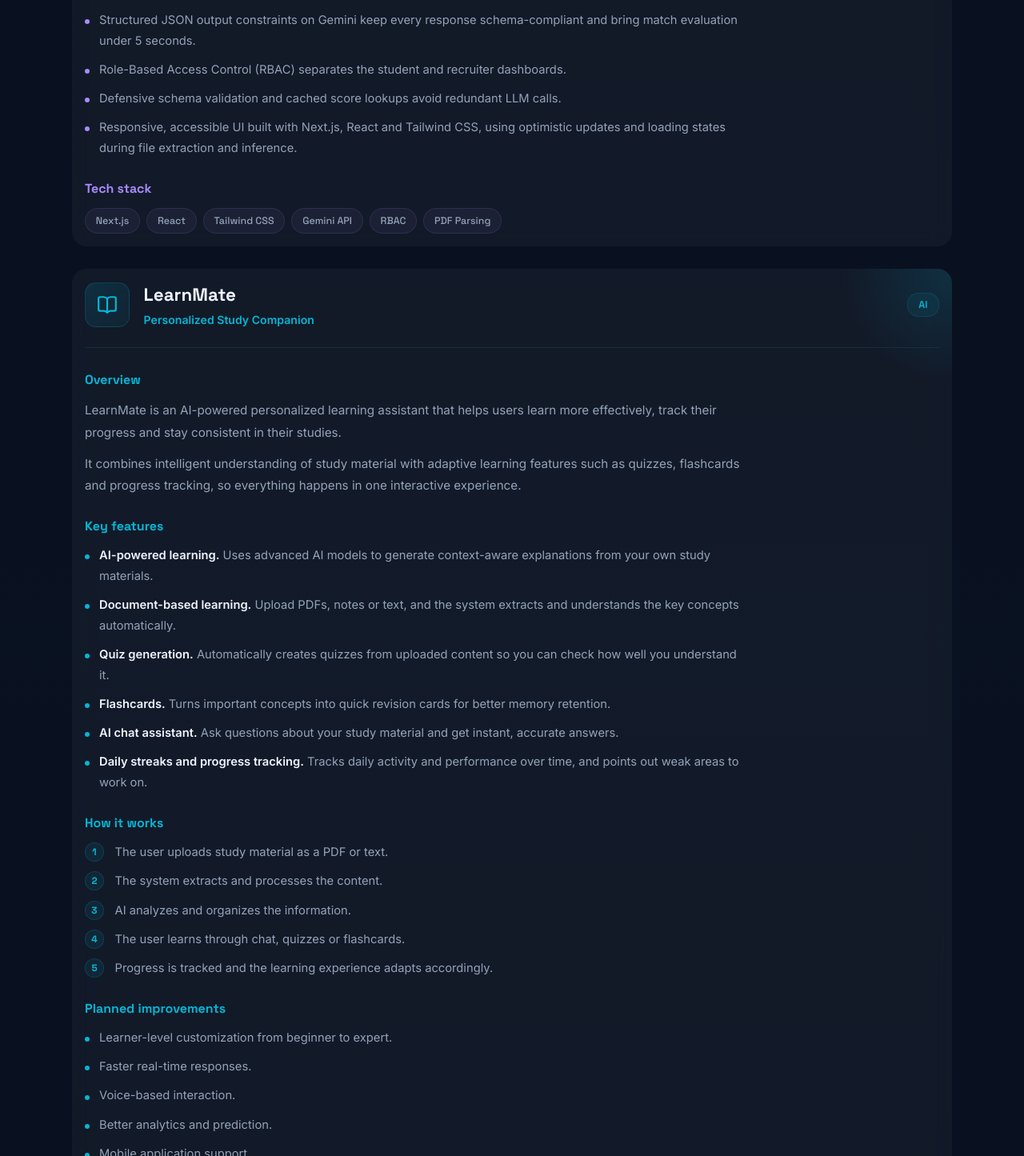
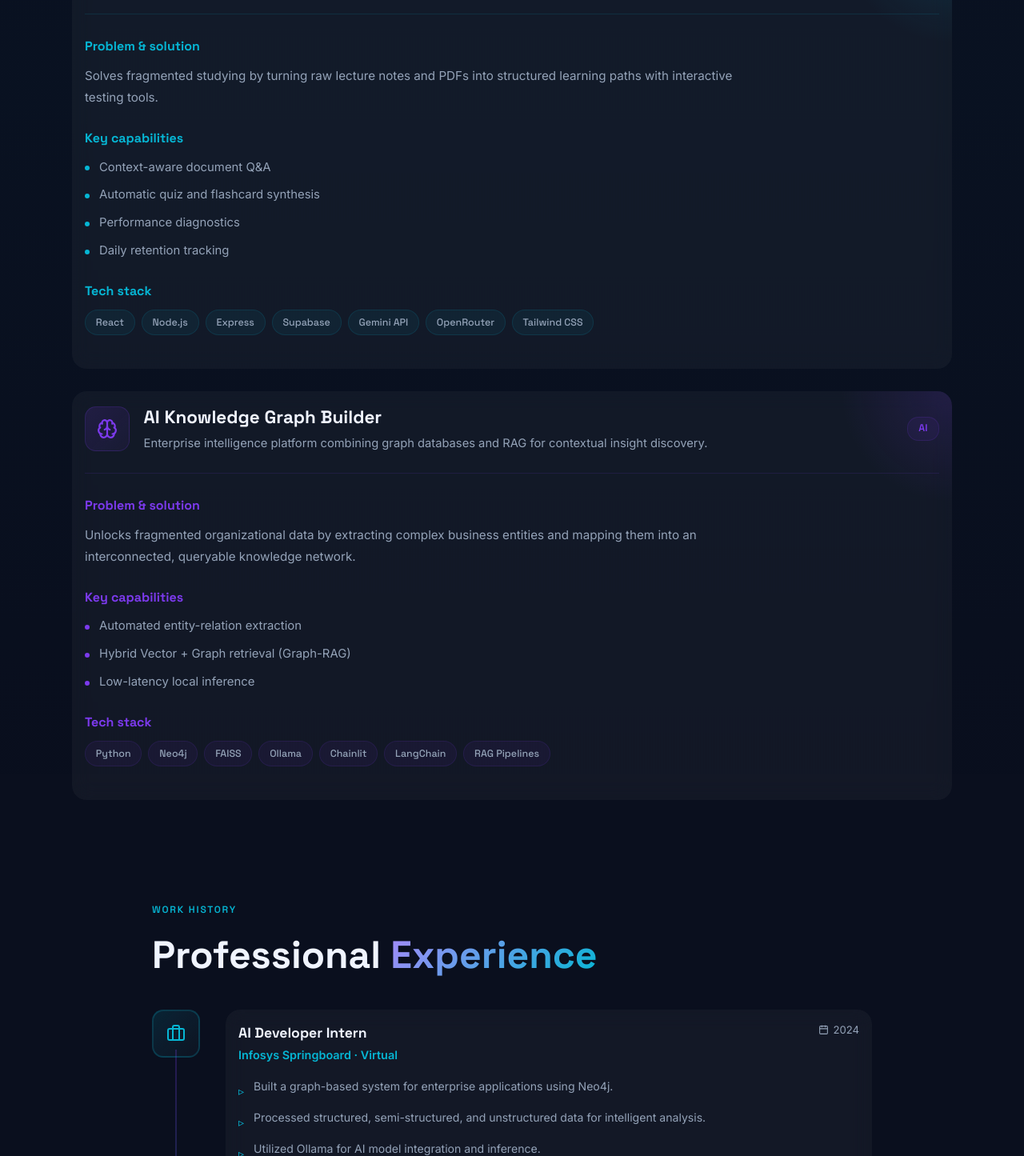
Before and after one commit to priyadharshini-6/Portfolio, a React (Vite) app: page / in a window 1280 px wide. Shown: the part 3485-4930 px from the top of the page at 80% size. Built offline with nearby package versions, Linux system fonts and the light colour scheme.

Commit message:
Update Projects.jsx

```diff
--- a/src/components/Projects.jsx
+++ b/src/components/Projects.jsx
@@ -4,205 +4,69 @@
 
 const FILTERS = ['All', 'Full Stack', 'AI'];
 
-/*
-  Section types:
-  - text:   items = [paragraph, ...]
-  - list:   items = [{ t: 'bold lead', d: 'description' } | 'plain line', ...]
-  - steps:  items = ['step', ...]  (numbered, used only for real sequences)
-*/
 const projects = [
   {
     icon: <UserCheck size={26} />,
     title: 'IntelliMatch AI',
-    subtitle: 'Full-Stack Developer & AI Integrator',
     domain: 'Full Stack',
+    tagline: 'End-to-end AI recruitment platform matching candidates to internships with sub-5s latency.',
+    problem:
+      'Eliminates manual application screening by parsing PDF resumes, evaluating candidate fit against job requirements, and highlighting actionable skill gaps.',
+    capabilities: [
+      '0–100% deterministic fit scoring',
+      'Blind recruiter screening',
+      'Automated cover letters',
+      'Dual-role RBAC dashboards',
+    ],
+    tags: ['Next.js', 'React', 'Tailwind CSS', 'Gemini API', 'PDF Parser', 'RBAC'],
     color: '#a78bfa',
     glow: 'rgba(167,139,250,0.15)',
-    sections: [
-      {
-        heading: 'Overview',
-        type: 'text',
-        items: [
-          'IntelliMatch AI is an AI-driven internship matching platform built to remove guesswork from early-career hiring. Candidates often struggle to judge how their skills measure up against a job listing, while recruiters have to sift through hundreds of unranked applications.',
-          'The platform closes that gap with instant compatibility scoring, targeted skill-gap insights and management tools for recruiters, all in one end-to-end application.',
-        ],
-      },
-      {
-        heading: 'Key features',
-        type: 'list',
-        items: [
-          { t: 'Automated resume parsing', d: 'Extracts text and technical competencies from uploaded PDF resumes and turns them into structured candidate profiles.' },
-          { t: 'Deterministic AI scoring engine', d: 'Uses the Gemini API to compare a candidate with a job listing and returns a 0–100% compatibility score with clear missing-skill recommendations.' },
-          { t: 'Candidate portal', d: 'Track applications, inspect the compatibility breakdown and generate a tailored, role-specific cover letter in one click.' },
-          { t: 'Recruiter portal', d: 'Manage listings, rank applicants automatically by AI score and use blind-screening workflows to evaluate candidates objectively and reduce hiring bias.' },
-        ],
-      },
-      {
-        heading: 'Engineering highlights',
-        type: 'list',
-        items: [
-          'Structured JSON output constraints on Gemini keep every response schema-compliant and bring match evaluation under 5 seconds.',
-          'Role-Based Access Control (RBAC) separates the student and recruiter dashboards.',
-          'Defensive schema validation and cached score lookups avoid redundant LLM calls.',
-          'Responsive, accessible UI built with Next.js, React and Tailwind CSS, using optimistic updates and loading states during file extraction and inference.',
-        ],
-      },
-    ],
-    tags: ['Next.js', 'React', 'Tailwind CSS', 'Gemini API', 'RBAC', 'PDF Parsing'],
   },
   {
     icon: <BookOpen size={26} />,
     title: 'LearnMate',
-    subtitle: 'Personalized Study Companion',
     domain: 'AI',
+    tagline: 'Interactive, document-grounded AI companion tailored for personalized study workflows.',
+    problem:
+      'Solves fragmented studying by turning raw lecture notes and PDFs into structured learning paths with interactive testing tools.',
+    capabilities: [
+      'Context-aware document Q&A',
+      'Automatic quiz and flashcard synthesis',
+      'Performance diagnostics',
+      'Daily retention tracking',
+    ],
+    tags: ['React', 'Node.js', 'Express', 'Supabase', 'Gemini API', 'OpenRouter', 'Tailwind CSS'],
     color: '#06b6d4',
     glow: 'rgba(6,182,212,0.15)',
-    sections: [
-      {
-        heading: 'Overview',
-        type: 'text',
-        items: [
-          'LearnMate is an AI-powered personalized learning assistant that helps users learn more effectively, track their progress and stay consistent in their studies.',
-          'It combines intelligent understanding of study material with adaptive learning features such as quizzes, flashcards and progress tracking, so everything happens in one interactive experience.',
-        ],
-      },
-      {
-        heading: 'Key features',
-        type: 'list',
-        items: [
-          { t: 'AI-powered learning', d: 'Uses advanced AI models to generate context-aware explanations from your own study materials.' },
-          { t: 'Document-based learning', d: 'Upload PDFs, notes or text, and the system extracts and understands the key concepts automatically.' },
-          { t: 'Quiz generation', d: 'Automatically creates quizzes from uploaded content so you can check how well you understand it.' },
-          { t: 'Flashcards', d: 'Turns important concepts into quick revision cards for better memory retention.' },
-          { t: 'AI chat assistant', d: 'Ask questions about your study material and get instant, accurate answers.' },
-          { t: 'Daily streaks and progress tracking', d: 'Tracks daily activity and performance over time, and points out weak areas to work on.' },
-        ],
-      },
-      {
-        heading: 'How it works',
-        type: 'steps',
-        items: [
-          'The user uploads study material as a PDF or text.',
-          'The system extracts and processes the content.',
-          'AI analyzes and organizes the information.',
-          'The user learns through chat, quizzes or flashcards.',
-          'Progress is tracked and the learning experience adapts accordingly.',
-        ],
-      },
-      {
-        heading: 'Planned improvements',
-        type: 'list',
-        items: [
-          'Learner-level customization from beginner to expert.',
-          'Faster real-time responses.',
-          'Voice-based interaction.',
-          'Better analytics and prediction.',
-          'Mobile application support.',
-        ],
-      },
-    ],
-    tags: ['React.js', 'Tailwind CSS', 'Node.js', 'Express.js', 'Gemini API', 'OpenRouter API', 'Supabase'],
   },
   {
     icon: <Brain size={26} />,
-    title: 'AI-Based Knowledge Graph Builder',
-    subtitle: 'AI Enterprise Intelligence Platform',
+    title: 'AI Knowledge Graph Builder',
     domain: 'AI',
+    tagline: 'Enterprise intelligence platform combining graph databases and RAG for contextual insight discovery.',
+    problem:
+      'Unlocks fragmented organizational data by extracting complex business entities and mapping them into an interconnected, queryable knowledge network.',
+    capabilities: [
+      'Automated entity-relation extraction',
+      'Hybrid Vector + Graph retrieval (Graph-RAG)',
+      'Low-latency local inference',
+    ],
+    tags: ['Python', 'Neo4j', 'FAISS', 'Ollama', 'Chainlit', 'LangChain', 'RAG Pipelines'],
     color: '#7c3aed',
     glow: 'rgba(124,58,237,0.15)',
-    sections: [
-      {
-        heading: 'Overview',
-        type: 'text',
-        items: [
-          'An enterprise intelligence system that uses data analytics and generative AI workflows to streamline decision-making and pull business insights out of complex organizational data.',
-          'It processes structured, semi-structured and unstructured data from multiple sources, extracts entities and relationships with AI-driven pipelines, and builds a knowledge graph in Neo4j that can be queried through a RAG-based system.',
-        ],
-      },
-      {
-        heading: 'What I built',
-        type: 'list',
-        items: [
-          { t: 'Data ingestion pipelines', d: 'Process and analyze organizational data from different sources and formats.' },
-          { t: 'Automated knowledge graph generation', d: 'AI extracts entities and relationships and stores them as a connected graph.' },
-          { t: 'Intelligent retrieval', d: 'Graph and RAG-based retrieval surfaces actionable insights from the data.' },
-          { t: 'Full-stack interface and backend services', d: 'Manage user queries, orchestrate AI model inference and present results in a clean analytical view.' },
-        ],
-      },
-      {
-        heading: 'Optimization',
-        type: 'list',
-        items: [
-          'Tuned the RAG retrieval pipeline for faster response times and more relevant answers.',
-          'Optimized model response latency and data formatting to produce reliable structured outputs for enterprise deployment.',
-        ],
-      },
-    ],
-    tags: ['Python', 'Neo4j', 'RAG', 'FAISS', 'Chainlit', 'Ollama', 'LLM Integration', 'Knowledge Graphs'],
   },
 ];
 
-function Section({ section, color }) {
+function Block({ title, color, children }) {
   return (
     <div style={{ marginBottom: '1.6rem' }}>
       <h4 style={{
         fontFamily: 'Space Grotesk', fontSize: '1rem', fontWeight: 700,
-        color, marginBottom: '0.75rem',
+        color, marginBottom: '0.7rem',
       }}>
-        {section.heading}
+        {title}
       </h4>
-
-      {section.type === 'text' && (
-        <div style={{ display: 'grid', gap: '0.75rem', maxWidth: '820px' }}>
-          {section.items.map(t => (
-            <p key={t} style={{ color: 'var(--text-muted)', lineHeight: 1.8, fontSize: '0.95rem' }}>
-              {t}
-            </p>
-          ))}
-        </div>
-      )}
-
-      {section.type === 'list' && (
-        <ul style={{ listStyle: 'none', padding: 0, margin: 0, display: 'grid', gap: '0.65rem', maxWidth: '820px' }}>
-          {section.items.map(item => {
-            const isObj = typeof item === 'object';
-            const key = isObj ? item.t : item;
-            return (
-              <li key={key} style={{ display: 'flex', gap: '0.75rem', fontSize: '0.92rem', lineHeight: 1.75 }}>
-                <span style={{
-                  width: '6px', height: '6px', borderRadius: '50%', flexShrink: 0,
-                  background: color, marginTop: '0.7rem',
-                }} />
-                <span style={{ color: 'var(--text-muted)' }}>
-                  {isObj ? (
-                    <>
-                      <strong style={{ color: 'var(--text)', fontWeight: 600 }}>{item.t}.</strong> {item.d}
-                    </>
-                  ) : item}
-                </span>
-              </li>
-            );
-          })}
-        </ul>
-      )}
-
-      {section.type === 'steps' && (
-        <ol style={{ listStyle: 'none', padding: 0, margin: 0, display: 'grid', gap: '0.65rem', maxWidth: '820px' }}>
-          {section.items.map((step, i) => (
-            <li key={step} style={{ display: 'flex', gap: '0.85rem', alignItems: 'flex-start' }}>
-              <span style={{
-                width: '24px', height: '24px', borderRadius: '50%', flexShrink: 0,
-                display: 'flex', alignItems: 'center', justifyContent: 'center',
-                fontSize: '0.75rem', fontWeight: 700, fontFamily: 'Space Grotesk',
-                color, background: `${color}15`, border: `1px solid ${color}30`,
-              }}>
-                {i + 1}
-              </span>
-              <span style={{ color: 'var(--text-muted)', fontSize: '0.92rem', lineHeight: 1.75 }}>{step}</span>
-            </li>
-          ))}
-        </ol>
-      )}
+      {children}
     </div>
   );
 }
@@ -333,10 +197,12 @@
                   </div>
 
                   <div style={{ flex: 1, minWidth: '220px' }}>
-                    <h3 style={{ fontFamily: 'Space Grotesk', fontSize: '1.4rem', fontWeight: 700, marginBottom: '0.2rem' }}>
+                    <h3 style={{ fontFamily: 'Space Grotesk', fontSize: '1.4rem', fontWeight: 700, marginBottom: '0.3rem' }}>
                       {p.title}
                     </h3>
-                    <p style={{ color: p.color, fontSize: '0.88rem', fontWeight: 600 }}>{p.subtitle}</p>
+                    <p style={{ color: 'var(--text-muted)', fontSize: '0.92rem', lineHeight: 1.6, maxWidth: '720px' }}>
+                      {p.tagline}
+                    </p>
                   </div>
 
                   <span style={{
@@ -348,21 +214,31 @@
                   </span>
                 </div>
 
-                {/* Detailed content */}
                 <div style={{ position: 'relative' }}>
-                  {p.sections.map(s => (
-                    <Section key={s.heading} section={s} color={p.color} />
+                  <Block title="Problem & solution" color={p.color}>
+                    <p style={{ color: 'var(--text-muted)', lineHeight: 1.8, fontSize: '0.95rem', maxWidth: '820px' }}>
+                      {p.problem}
+                    </p>
+                  </Block>
+
+                  <Block title="Key capabilities" color={p.color}>
+                    <ul style={{
+                      listStyle: 'none', padding: 0, margin: 0,
+                      display: 'grid', gap: '0.6rem', maxWidth: '820px',
+                    }}>
+                      {p.capabilities.map(c => (
+                        <li key={c} style={{ display: 'flex', gap: '0.75rem', fontSize: '0.93rem', lineHeight: 1.7 }}>
+                          <span style={{
+                            width: '6px', height: '6px', borderRadius: '50%', flexShrink: 0,
+                            background: p.color, marginTop: '0.68rem',
+                          }} />
+                          <span style={{ color: 'var(--text-muted)' }}>{c}</span>
+                        </li>
                       ))}
-                </div>
+                    </ul>
+                  </Block>
 
-                {/* Tech stack at the bottom */}
-                <div style={{ position: 'relative', marginTop: '0.5rem' }}>
-                  <h4 style={{
-                    fontFamily: 'Space Grotesk', fontSize: '1rem', fontWeight: 700,
-                    color: p.color, marginBottom: '0.75rem',
-                  }}>
-                    Tech stack
-                  </h4>
+                  <Block title="Tech stack" color={p.color}>
                     <div style={{ display: 'flex', flexWrap: 'wrap', gap: '0.5rem' }}>
                       {p.tags.map(tag => (
                         <span key={tag} style={{
@@ -372,6 +248,7 @@
                         }}>{tag}</span>
                       ))}
                     </div>
+                  </Block>
                 </div>
               </motion.div>
             ))}
```
Lines whose indentation alone changed are shown as unchanged.
